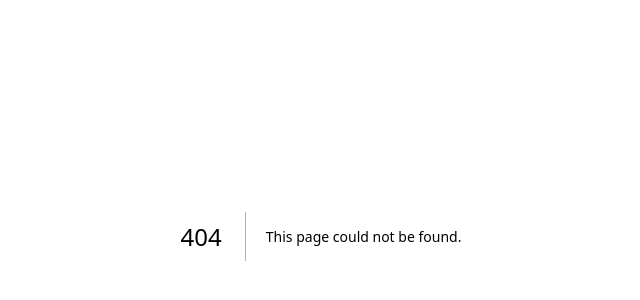
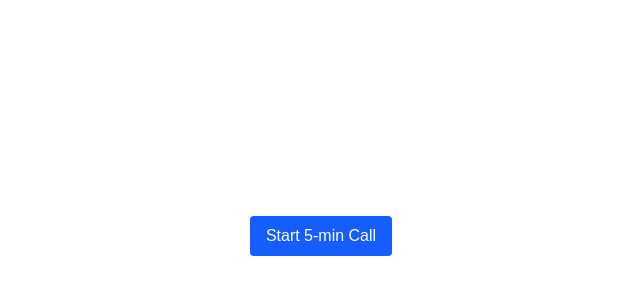
Before and after one commit to r75010/rm-call-sim, a Next.js app: page /call in a window 1280 px wide. Before the commit this address had no page. Shown: the part 164-464 px from the top of the page, without its empty margins (319-959 px from the left). Built offline with nearby package versions, Linux system fonts and the light colour scheme.

Commit message:
Add call page with Daily iframe

```diff
--- /dev/null
+++ b/src/app/call/page.tsx
@@ -0,0 +1,45 @@
+'use client';
+import { useState, useEffect } from 'react';
+import DailyIframe, { DailyCall } from '@daily-co/daily-js';
+
+export default function CallPage() {
+  const [call, setCall] = useState<DailyCall | null>(null);
+  const [roomUrl, setRoomUrl] = useState<string | null>(null);
+
+  async function createRoom() {
+    const r = await fetch('/api/room', { method: 'POST' }).then(r => r.json());
+    setRoomUrl(r.url);
+  }
+
+  // join once we have a room URL
+  useEffect(() => {
+    if (!roomUrl || call) return;
+    const frame = DailyIframe.createFrame({
+      iframeStyle: {
+        position: 'fixed',
+        inset: 0,
+        width: '100%',
+        height: '100%',
+        border: '0',
+      },
+      showLeaveButton: true,
+    });
+    frame.join({ url: roomUrl });
+    setCall(frame);
+
+    return () => frame.destroy();
+  }, [roomUrl, call]);
+
+  return (
+    <main className="flex flex-col items-center justify-center h-screen">
+      {!roomUrl && (
+        <button
+          onClick={createRoom}
+          className="px-4 py-2 rounded bg-blue-600 text-white"
+        >
+          Start 5‑min Call
+        </button>
+      )}
+    </main>
+  );
+}
```
